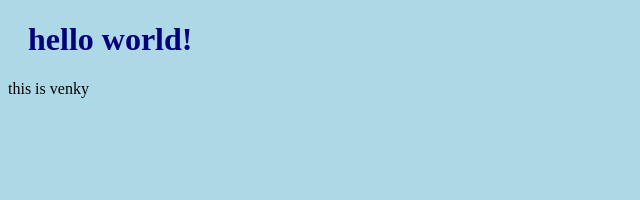
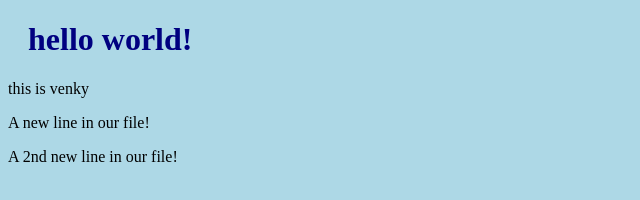
Before and after one commit to pvs444/learninggit, a plain HTML site: page index.html in a window 1280 px wide. Shown: the whole page, without its empty margins (0-640 px from the left). Drawn offline with Linux system fonts and the light colour scheme.

Commit message:
updated index.html with new lines

```diff
--- a/index.html
+++ b/index.html
@@ -7,5 +7,7 @@
 <body>
 <h1>hello world!</h1>
 <p> this is venky</p>
+<p>A new line in our file!</p>
+<p>A 2nd new line in our file!</p>
 </body>
 </html>
```
